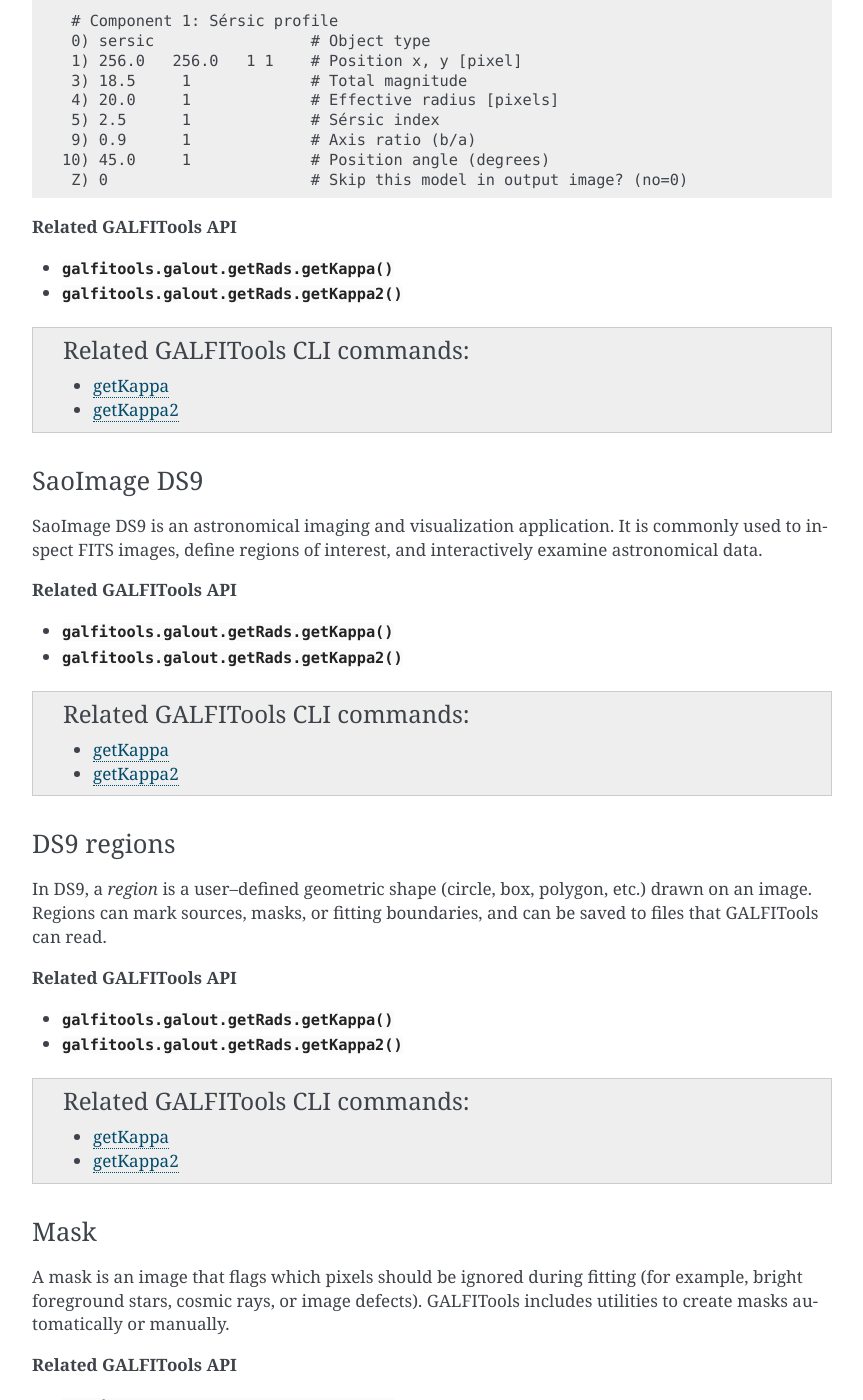
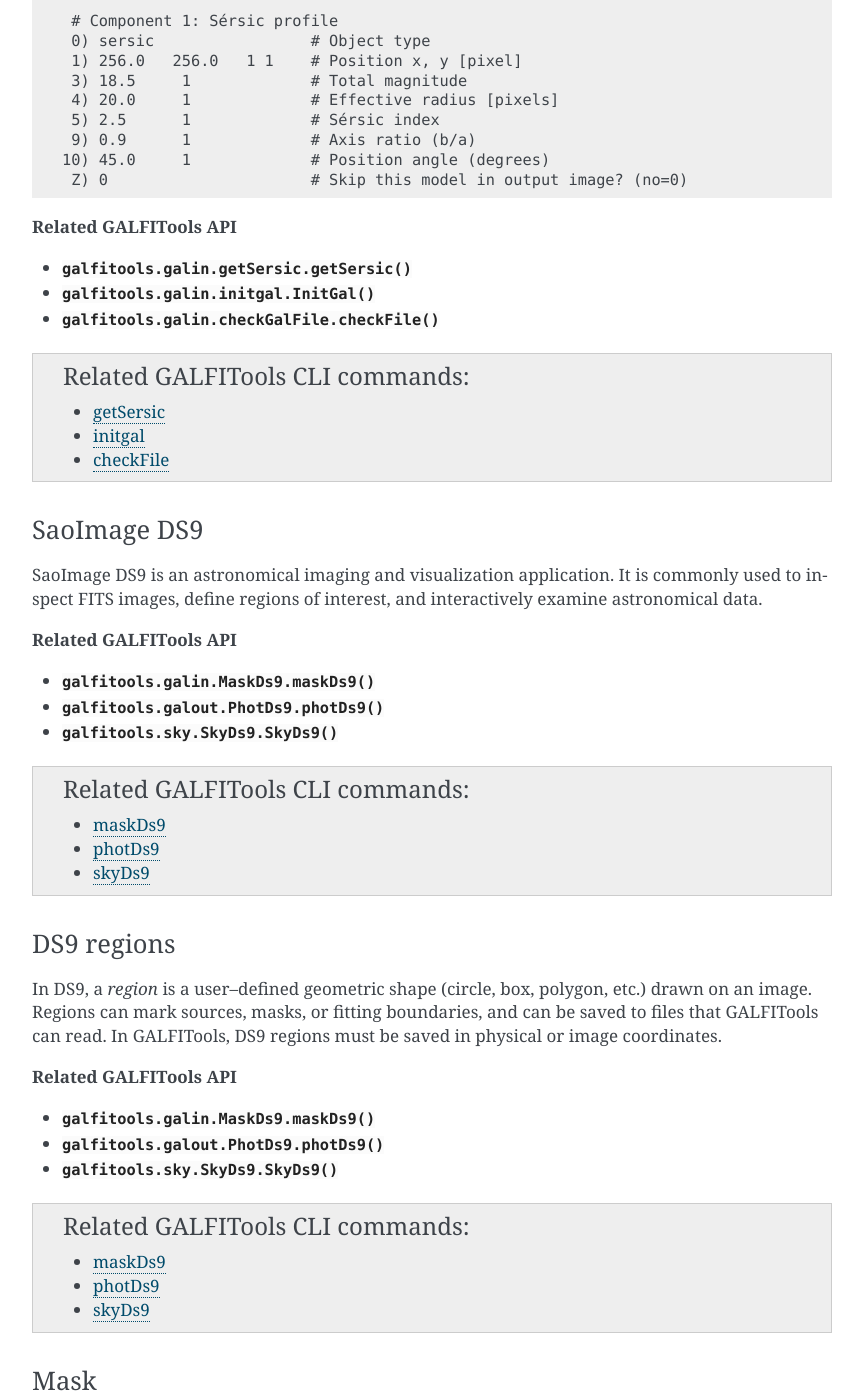
Before and after one commit to canorve/GALFITools, a Sphinx documentation site: the page built from docs/concepts.rst, in a window 1280 px wide and 1400 px high, scrolled down 1619 px. Shown: the whole window, without its empty margins (338-1201 px from the left). Built offline with Sphinx 7.4.7, drawn with Linux system fonts in a browser that asks for light colours; some of the changed text lies outside the part shown.

Commit message:
docs updated

```diff
--- a/docs/concepts.rst
+++ b/docs/concepts.rst
@@ -25,15 +25,15 @@
 
 **Related GALFITools API**
 
-- :py:func:`galfitools.galout.getRads.getKappa`
-- :py:func:`galfitools.galout.getRads.getKappa2`
+- :py:func:`galfitools.galin.MakePSF.makePSF`
+- :py:func:`galfitools.mge.mge2galfit.mge2gal`
 
 
 .. admonition:: Related GALFITools CLI commands
    :class: seealso
 
-   - :ref:`getKappa <routine-getKappa>`
-   - :ref:`getKappa2 <routine-getKappa2>`
+   - :ref:`makePSF <routine-makePSF>`
+   - :ref:`mge2galfit <routine-mge2galfit>`
 
 
 
@@ -52,15 +52,15 @@
 
 **Related GALFITools API**
 
-- :py:func:`galfitools.galout.getRads.getKappa`
-- :py:func:`galfitools.galout.getRads.getKappa2`
+- :py:func:`galfitools.galin.getSersic.getSersic`
+- :py:func:`galfitools.galin.initgal.InitGal`
 
 
 .. admonition:: Related GALFITools CLI commands
    :class: seealso
 
-   - :ref:`getKappa <routine-getKappa>`
-   - :ref:`getKappa2 <routine-getKappa2>`
+   - :ref:`getSersic <routine-getSersic>`
+   - :ref:`initgal <routine-initGal>`
 
 
 Example of a GALFIT file
@@ -100,18 +100,21 @@
   10) 45.0     1             # Position angle (degrees)
    Z) 0                      # Skip this model in output image? (no=0)
 
+
+
 **Related GALFITools API**
 
-- :py:func:`galfitools.galout.getRads.getKappa`
-- :py:func:`galfitools.galout.getRads.getKappa2`
+- :py:func:`galfitools.galin.getSersic.getSersic`
+- :py:func:`galfitools.galin.initgal.InitGal`
+- :py:func:`galfitools.galin.checkGalFile.checkFile`
 
 
 .. admonition:: Related GALFITools CLI commands
    :class: seealso
 
-   - :ref:`getKappa <routine-getKappa>`
-   - :ref:`getKappa2 <routine-getKappa2>`
-
+   - :ref:`getSersic <routine-getSersic>`
+   - :ref:`initgal <routine-initGal>`
+   - :ref:`checkFile <routine-checkFile>`
 
 .. _concept-ds9:
 
@@ -123,15 +126,18 @@
 
 **Related GALFITools API**
 
-- :py:func:`galfitools.galout.getRads.getKappa`
-- :py:func:`galfitools.galout.getRads.getKappa2`
-
+- :py:func:`galfitools.galin.MaskDs9.maskDs9`
+- :py:func:`galfitools.galout.PhotDs9.photDs9`
+- :py:func:`galfitools.sky.SkyDs9.SkyDs9`
 
 .. admonition:: Related GALFITools CLI commands
    :class: seealso
 
-   - :ref:`getKappa <routine-getKappa>`
-   - :ref:`getKappa2 <routine-getKappa2>`
+   - :ref:`maskDs9 <routine-maskDs9>`
+   - :ref:`photDs9 <routine-photDs9>`
+   - :ref:`skyDs9 <routine-skyDs9>`
+
+
 
 .. _concept-ds9-regions:
 
@@ -140,19 +146,24 @@
 In DS9, a *region* is a user–defined geometric shape (circle, box,
 polygon, etc.) drawn on an image. Regions can mark sources, masks,
 or fitting boundaries, and can be saved to files that GALFITools
-can read.
+can read. In GALFITools, DS9 regions must be saved in physical or image
+coordinates.
+
 
 **Related GALFITools API**
 
-- :py:func:`galfitools.galout.getRads.getKappa`
-- :py:func:`galfitools.galout.getRads.getKappa2`
-
+- :py:func:`galfitools.galin.MaskDs9.maskDs9`
+- :py:func:`galfitools.galout.PhotDs9.photDs9`
+- :py:func:`galfitools.sky.SkyDs9.SkyDs9`
 
 .. admonition:: Related GALFITools CLI commands
    :class: seealso
 
-   - :ref:`getKappa <routine-getKappa>`
-   - :ref:`getKappa2 <routine-getKappa2>`
+   - :ref:`maskDs9 <routine-maskDs9>`
+   - :ref:`photDs9 <routine-photDs9>`
+   - :ref:`skyDs9 <routine-skyDs9>`
+
+
 
 
 .. _concept-mask:
@@ -166,15 +177,18 @@
 
 **Related GALFITools API**
 
-- :py:func:`galfitools.galout.getRads.getKappa`
-- :py:func:`galfitools.galout.getRads.getKappa2`
+- :py:func:`galfitools.galin.MaskDs9.maskDs9`
+- :py:func:`galfitools.galin.MaskSky.skyRem`
+- :py:func:`galfitools.galin.MakeMask.makeMask`
+
 
 
 .. admonition:: Related GALFITools CLI commands
    :class: seealso
 
-   - :ref:`getKappa <routine-getKappa>`
-   - :ref:`getKappa2 <routine-getKappa2>`
+   - :ref:`maskDs9 <routine-maskDs9>`
+   - :ref:`maskSky <routine-maskSky>`
+   - :ref:`gtmakeMask <routine-gtmakeMask>`
 
 
 .. _concept-initial-params:
@@ -186,17 +200,20 @@
 Providing reasonable initial values helps GALFIT converge to the correct
 solution.
 
+
 **Related GALFITools API**
 
-- :py:func:`galfitools.galout.getRads.getKappa`
-- :py:func:`galfitools.galout.getRads.getKappa2`
+- :py:func:`galfitools.galin.getSersic.getSersic`
+- :py:func:`galfitools.galin.initgal.InitGal`
+- :py:func:`galfitools.galin.checkGalFile.checkFile`
 
 
 .. admonition:: Related GALFITools CLI commands
    :class: seealso
 
-   - :ref:`getKappa <routine-getKappa>`
-   - :ref:`getKappa2 <routine-getKappa2>`
+   - :ref:`getSersic <routine-getSersic>`
+   - :ref:`initgal <routine-initGal>`
+   - :ref:`checkFile <routine-checkFile>`
 
 
 
@@ -211,18 +228,19 @@
 contributes to the total brightness distribution, and the complete
 model can include one or many components.
 
-
 **Related GALFITools API**
 
-- :py:func:`galfitools.galout.getRads.getKappa`
-- :py:func:`galfitools.galout.getRads.getKappa2`
+- :py:func:`galfitools.galin.getSersic.getSersic`
+- :py:func:`galfitools.galin.initgal.InitGal`
+- :py:func:`galfitools.galin.checkGalFile.checkFile`
 
 
 .. admonition:: Related GALFITools CLI commands
    :class: seealso
 
-   - :ref:`getKappa <routine-getKappa>`
-   - :ref:`getKappa2 <routine-getKappa2>`
+   - :ref:`getSersic <routine-getSersic>`
+   - :ref:`initgal <routine-initGal>`
+   - :ref:`checkFile <routine-checkFile>`
 
 
 
@@ -239,16 +257,17 @@
 
 **Related GALFITools API**
 
-- :py:func:`galfitools.galout.getRads.getKappa`
-- :py:func:`galfitools.galout.getRads.getKappa2`
+- :py:func:`galfitools.galin.getSersic.getSersic`
+- :py:func:`galfitools.galin.initgal.InitGal`
+- :py:func:`galfitools.galin.checkGalFile.checkFile`
 
 
 .. admonition:: Related GALFITools CLI commands
    :class: seealso
 
-   - :ref:`getKappa <routine-getKappa>`
-   - :ref:`getKappa2 <routine-getKappa2>`
-
+   - :ref:`getSersic <routine-getSersic>`
+   - :ref:`initgal <routine-initGal>`
+   - :ref:`checkFile <routine-checkFile>`
 
 
 
@@ -263,15 +282,13 @@
 
 **Related GALFITools API**
 
-- :py:func:`galfitools.galout.getRads.getKappa`
-- :py:func:`galfitools.galout.getRads.getKappa2`
+- :py:func:`galfitools.mge.SbProf.sbProf`
 
 
 .. admonition:: Related GALFITools CLI commands
    :class: seealso
 
-   - :ref:`getKappa <routine-getKappa>`
-   - :ref:`getKappa2 <routine-getKappa2>`
+   - :ref:`SbProf <routine-SbProf>`
 
 
 --------------------
@@ -288,15 +305,15 @@
 
 **Related GALFITools API**
 
-- :py:func:`galfitools.galout.getRads.getKappa`
-- :py:func:`galfitools.galout.getRads.getKappa2`
+- :py:func:`galfitools.galin.getStar.getStar`
+- :py:func:`galfitools.galin.MakePSF.makePSF`
 
 
 .. admonition:: Related GALFITools CLI commands
    :class: seealso
 
-   - :ref:`getKappa <routine-getKappa>`
-   - :ref:`getKappa2 <routine-getKappa2>`
+   - :ref:`getStar <routine-getStar>`
+   - :ref:`makePSF <routine-makePSF>`
 
 
 .. _concept-psf:
@@ -308,17 +325,18 @@
 blurring of the image due to the instrument and atmosphere (for
 ground–based observations). GALFIT requires a PSF to deconvolve models.
 
+
 **Related GALFITools API**
 
-- :py:func:`galfitools.galout.getRads.getKappa`
-- :py:func:`galfitools.galout.getRads.getKappa2`
+- :py:func:`galfitools.galin.getStar.getStar`
+- :py:func:`galfitools.galin.MakePSF.makePSF`
 
 
 .. admonition:: Related GALFITools CLI commands
    :class: seealso
 
-   - :ref:`getKappa <routine-getKappa>`
-   - :ref:`getKappa2 <routine-getKappa2>`
+   - :ref:`getStar <routine-getStar>`
+   - :ref:`makePSF <routine-makePSF>`
 
 
 
@@ -334,16 +352,17 @@
 
 **Related GALFITools API**
 
-- :py:func:`galfitools.galout.getRads.getKappa`
-- :py:func:`galfitools.galout.getRads.getKappa2`
+- :py:func:`galfitools.galin.getStar.getStar`
+- :py:func:`galfitools.galin.MakePSF.makePSF`
+- :py:func:`galfitools.galout.getRads.getFWHM`
 
 
 .. admonition:: Related GALFITools CLI commands
    :class: seealso
 
-   - :ref:`getKappa <routine-getKappa>`
-   - :ref:`getKappa2 <routine-getKappa2>`
-
+   - :ref:`getStar <routine-getStar>`
+   - :ref:`makePSF <routine-makePSF>`
+   - :ref:`getFWHM <routine-getFWHM>`
 
 
 .. _concept-surface-brightness:
@@ -356,15 +375,15 @@
 
 **Related GALFITools API**
 
-- :py:func:`galfitools.galout.getRads.getKappa`
-- :py:func:`galfitools.galout.getRads.getKappa2`
+- :py:func:`galfitools.galout.getRads.getReComp`
+- :py:func:`galfitools.galout.getMeRad.getMeRad`
 
 
 .. admonition:: Related GALFITools CLI commands
    :class: seealso
 
-   - :ref:`getKappa <routine-getKappa>`
-   - :ref:`getKappa2 <routine-getKappa2>`
+   - :ref:`getReComp <routine-getReComp>`
+   - :ref:`getMeRad <routine-getMeRad>`
 
 
 
@@ -376,18 +395,17 @@
 objects. It can be performed with apertures, PSF fitting, or model
 fitting methods such as GALFIT.
 
-
 **Related GALFITools API**
 
-- :py:func:`galfitools.galout.getRads.getKappa`
-- :py:func:`galfitools.galout.getRads.getKappa2`
-
+- :py:func:`galfitools.galout.PhotDs9.photDs9`
 
 .. admonition:: Related GALFITools CLI commands
    :class: seealso
 
-   - :ref:`getKappa <routine-getKappa>`
-   - :ref:`getKappa2 <routine-getKappa2>`
+   - :ref:`photDs9 <routine-photDs9>`
+
+
+
 
 
 .. _concept-simulated-galaxy:
@@ -401,35 +419,41 @@
 
 **Related GALFITools API**
 
-- :py:func:`galfitools.galout.getRads.getKappa`
-- :py:func:`galfitools.galout.getRads.getKappa2`
+- :py:func:`galfitools.sim.MakeSim.makeSim`
 
 
 .. admonition:: Related GALFITools CLI commands
    :class: seealso
 
-   - :ref:`getKappa <routine-getKappa>`
-   - :ref:`getKappa2 <routine-getKappa2>`
+   - :ref:`makeSim <routine-makeSim>`
+
+
+
 
 .. _concept-sky:
 
+
+
 Sky background
---------------
+----------------
 The sky background is the level of light in an image not associated with
 the target object. Accurate background estimation is important because
 it strongly affects measured magnitudes and profiles.
 
 **Related GALFITools API**
 
-- :py:func:`galfitools.galout.getRads.getKappa`
-- :py:func:`galfitools.galout.getRads.getKappa2`
+- :py:func:`galfitools.sky.SkyDs9.SkyDs9`
+- :py:func:`galfitools.sky.GalfitSky.galfitsky`
+- :py:func:`galfitools.sky.SkyRing.SkyRing`
+
 
 
 .. admonition:: Related GALFITools CLI commands
    :class: seealso
 
-   - :ref:`getKappa <routine-getKappa>`
-   - :ref:`getKappa2 <routine-getKappa2>`
+   - :ref:`skyDs9 <routine-skyDs9>`
+   - :ref:`galSky <routine-galSky>`
+   - :ref:`skyRing <routine-skyRing>`
 
 
 .. _concept-magnitude:
@@ -444,15 +468,22 @@
 
 **Related GALFITools API**
 
-- :py:func:`galfitools.galout.getRads.getKappa`
-- :py:func:`galfitools.galout.getRads.getKappa2`
-
+- :py:func:`galfitools.galout.getRads.getReComp`
+- :py:func:`galfitools.galout.PhotDs9.photDs9`
+- :py:func:`galfitools.galout.getMeRad.getMeRad`
+- :py:func:`galfitools.galout.getN.getN`
+- :py:func:`galfitools.galout.get.getCOW`
 
 .. admonition:: Related GALFITools CLI commands
    :class: seealso
 
-   - :ref:`getKappa <routine-getKappa>`
-   - :ref:`getKappa2 <routine-getKappa2>`
+   - :ref:`getReComp <routine-getReComp>`
+   - :ref:`photDs9 <routine-photDs9>`
+   - :ref:`getMeRad <routine-getMeRad>`
+   - :ref:`getN <routine-getN>`
+   - :ref:`getBT <routine-getBT>`
+   - :ref:`getCOW <routine-getCOW>`
+
 
 
 .. _concept-convolution:
@@ -467,15 +498,15 @@
 
 **Related GALFITools API**
 
-- :py:func:`galfitools.galout.getRads.getKappa`
-- :py:func:`galfitools.galout.getRads.getKappa2`
+- :py:func:`galfitools.galin.getStar.getStar`
+- :py:func:`galfitools.galin.MakePSF.makePSF`
 
 
 .. admonition:: Related GALFITools CLI commands
    :class: seealso
 
-   - :ref:`getKappa <routine-getKappa>`
-   - :ref:`getKappa2 <routine-getKappa2>`
+   - :ref:`getStar <routine-getStar>`
+   - :ref:`makePSF <routine-makePSF>`
 
 
 .. _concept-sigma-image:
@@ -486,18 +517,6 @@
 the estimated standard deviation (uncertainty) of the corresponding
 pixel in the science image. GALFIT can use a sigma image to weight the
 fit, giving less importance to noisy pixels.
-
-**Related GALFITools API**
-
-- :py:func:`galfitools.galout.getRads.getKappa`
-- :py:func:`galfitools.galout.getRads.getKappa2`
-
-
-.. admonition:: Related GALFITools CLI commands
-   :class: seealso
-
-   - :ref:`getKappa <routine-getKappa>`
-   - :ref:`getKappa2 <routine-getKappa2>`
 
 
 
@@ -511,18 +530,6 @@
 point ensures that fitted magnitudes can be compared with standard
 photometric systems.
 
-**Related GALFITools API**
-
-- :py:func:`galfitools.galout.getRads.getKappa`
-- :py:func:`galfitools.galout.getRads.getKappa2`
-
-
-.. admonition:: Related GALFITools CLI commands
-   :class: seealso
-
-   - :ref:`getKappa <routine-getKappa>`
-   - :ref:`getKappa2 <routine-getKappa2>`
-
 
 
 .. _concept-plate-scale:
@@ -535,15 +542,15 @@
 
 **Related GALFITools API**
 
-- :py:func:`galfitools.galout.getRads.getKappa`
-- :py:func:`galfitools.galout.getRads.getKappa2`
+- :py:func:`galfitools.galout.getRads.getReComp`
+- :py:func:`galfitools.galout.getMeRad.getMeRad`
 
 
 .. admonition:: Related GALFITools CLI commands
    :class: seealso
 
-   - :ref:`getKappa <routine-getKappa>`
-   - :ref:`getKappa2 <routine-getKappa2>`
+   - :ref:`getReComp <routine-getReComp>`
+   - :ref:`getMeRad <routine-getMeRad>`
 
 
 
@@ -556,18 +563,6 @@
 shape of a galaxy component. Values near 1 correspond to nearly circular
 objects, while smaller values indicate more elongated shapes.
 
-
-**Related GALFITools API**
-
-- :py:func:`galfitools.galout.getRads.getKappa`
-- :py:func:`galfitools.galout.getRads.getKappa2`
-
-
-.. admonition:: Related GALFITools CLI commands
-   :class: seealso
-
-   - :ref:`getKappa <routine-getKappa>`
-   - :ref:`getKappa2 <routine-getKappa2>`
 
 
 
@@ -587,15 +582,17 @@
 
 **Related GALFITools API**
 
-- :py:func:`galfitools.galout.getRads.getKappa`
-- :py:func:`galfitools.galout.getRads.getKappa2`
+- :py:func:`galfitools.galin.getSersic.getSersic`
+- :py:func:`galfitools.galin.initgal.InitGal`
+- :py:func:`galfitools.galin.checkGalFile.checkFile`
 
 
 .. admonition:: Related GALFITools CLI commands
    :class: seealso
 
-   - :ref:`getKappa <routine-getKappa>`
-   - :ref:`getKappa2 <routine-getKappa2>`
+   - :ref:`getSersic <routine-getSersic>`
+   - :ref:`initgal <routine-initGal>`
+   - :ref:`checkFile <routine-checkFile>`
 
 
 
@@ -611,15 +608,18 @@
 
 **Related GALFITools API**
 
-- :py:func:`galfitools.galout.getRads.getKappa`
-- :py:func:`galfitools.galout.getRads.getKappa2`
+- :py:func:`galfitools.galin.getSersic.getSersic`
+- :py:func:`galfitools.galin.initgal.InitGal`
+- :py:func:`galfitools.galin.checkGalFile.checkFile`
 
 
 .. admonition:: Related GALFITools CLI commands
    :class: seealso
 
-   - :ref:`getKappa <routine-getKappa>`
-   - :ref:`getKappa2 <routine-getKappa2>`
+   - :ref:`getSersic <routine-getSersic>`
+   - :ref:`initgal <routine-initGal>`
+   - :ref:`checkFile <routine-checkFile>`
+
 
 
 .. _concept-bar:
@@ -631,17 +631,23 @@
 a disk galaxy. Bars redistribute angular momentum and can drive gas
 inflows toward the galaxy center.
 
+
 **Related GALFITools API**
 
-- :py:func:`galfitools.galout.getRads.getKappa`
-- :py:func:`galfitools.galout.getRads.getKappa2`
+- :py:func:`galfitools.galin.getSersic.getSersic`
+- :py:func:`galfitools.galin.initgal.InitGal`
+- :py:func:`galfitools.galin.checkGalFile.checkFile`
+- :py:func:`galfitools.galout.getBarSize.getBarSize`
 
 
 .. admonition:: Related GALFITools CLI commands
    :class: seealso
 
-   - :ref:`getKappa <routine-getKappa>`
-   - :ref:`getKappa2 <routine-getKappa2>`
+   - :ref:`getSersic <routine-getSersic>`
+   - :ref:`initgal <routine-initGal>`
+   - :ref:`checkFile <routine-checkFile>`
+   - :ref:`getBarSize <routine-getBarSize>`
+
 
 
 .. _concept-bt:
@@ -656,15 +662,14 @@
 
 **Related GALFITools API**
 
-- :py:func:`galfitools.galout.getRads.getKappa`
-- :py:func:`galfitools.galout.getRads.getKappa2`
+- :py:func:`galfitools.galout.getBT.getBT`
 
 
 .. admonition:: Related GALFITools CLI commands
    :class: seealso
 
-   - :ref:`getKappa <routine-getKappa>`
-   - :ref:`getKappa2 <routine-getKappa2>`
+   - :ref:`getBT <routine-getBT>`
+
 
 .. _concept-effective-radius:
 
@@ -675,17 +680,20 @@
 half of the total light of a galaxy or model component. It is a standard
 measure of galaxy size.
 
+
 **Related GALFITools API**
 
-- :py:func:`galfitools.galout.getRads.getKappa`
-- :py:func:`galfitools.galout.getRads.getKappa2`
+- :py:func:`galfitools.galout.getRads.getReComp`
+- :py:func:`galfitools.galout.getMeRad.getMeRad`
 
 
 .. admonition:: Related GALFITools CLI commands
    :class: seealso
 
-   - :ref:`getKappa <routine-getKappa>`
-   - :ref:`getKappa2 <routine-getKappa2>`
+   - :ref:`getReComp <routine-getReComp>`
+   - :ref:`getMeRad <routine-getMeRad>`
+
+
 
 
 ------------------------------
@@ -696,6 +704,7 @@
 
 Sérsic profile and index
 ------------------------
+
 A Sérsic profile is a mathematical function that describes how the
 brightness of a galaxy varies with radius. The **Sérsic index** (*n*)
 controls the shape of the profile: low *n* values represent disk–like,
@@ -704,15 +713,17 @@
 
 **Related GALFITools API**
 
-- :py:func:`galfitools.galout.getRads.getKappa`
-- :py:func:`galfitools.galout.getRads.getKappa2`
+- :py:func:`galfitools.galin.getSersic.getSersic`
+- :py:func:`galfitools.galin.initgal.InitGal`
 
 
 .. admonition:: Related GALFITools CLI commands
    :class: seealso
 
-   - :ref:`getKappa <routine-getKappa>`
-   - :ref:`getKappa2 <routine-getKappa2>`
+   - :ref:`getSersic <routine-getSersic>`
+   - :ref:`initgal <routine-initGal>`
+
+
 
 
 .. _concept-mge:
@@ -727,15 +738,18 @@
 
 **Related GALFITools API**
 
-- :py:func:`galfitools.galout.getRads.getKappa`
-- :py:func:`galfitools.galout.getRads.getKappa2`
+- :py:func:`galfitools.galin.MakePSF.makePSF`
+- :py:func:`galfitools.mge.mge2galfit.mge2gal`
 
 
 .. admonition:: Related GALFITools CLI commands
    :class: seealso
 
-   - :ref:`getKappa <routine-getKappa>`
-   - :ref:`getKappa2 <routine-getKappa2>`
+   - :ref:`makePSF <routine-makePSF>`
+   - :ref:`mge2galfit <routine-mge2galfit>`
+
+
+
 
 .. _concept-nuker:
 
@@ -751,15 +765,15 @@
 
 **Related GALFITools API**
 
-- :py:func:`galfitools.galout.getRads.getKappa`
-- :py:func:`galfitools.galout.getRads.getKappa2`
+- :py:func:`galfitools.galout.getRads.getBreak`
+- :py:func:`galfitools.galout.getRads.getBreak2`
 
 
 .. admonition:: Related GALFITools CLI commands
    :class: seealso
 
-   - :ref:`getKappa <routine-getKappa>`
-   - :ref:`getKappa2 <routine-getKappa2>`
+   - :ref:`getBreak <routine-getBreak>`
+   - :ref:`getBreak2 <routine-getBreak2>`
 
 
 
@@ -771,17 +785,19 @@
 of the surface brightness profile changes from the inner power–law to
 the outer power–law regime.
 
+
 **Related GALFITools API**
 
-- :py:func:`galfitools.galout.getRads.getKappa`
-- :py:func:`galfitools.galout.getRads.getKappa2`
+- :py:func:`galfitools.galout.getRads.getBreak`
+- :py:func:`galfitools.galout.getRads.getBreak2`
 
 
 .. admonition:: Related GALFITools CLI commands
    :class: seealso
 
-   - :ref:`getKappa <routine-getKappa>`
-   - :ref:`getKappa2 <routine-getKappa2>`
+   - :ref:`getBreak <routine-getBreak>`
+   - :ref:`getBreak2 <routine-getBreak2>`
+
 
 
 .. _concept-gamma-radius:
@@ -794,15 +810,13 @@
 
 **Related GALFITools API**
 
-- :py:func:`galfitools.galout.getRads.getKappa`
-- :py:func:`galfitools.galout.getRads.getKappa2`
+- :py:func:`galfitools.galout.getRads.getSlope`
 
 
 .. admonition:: Related GALFITools CLI commands
    :class: seealso
 
-   - :ref:`getKappa <routine-getKappa>`
-   - :ref:`getKappa2 <routine-getKappa2>`
+   - :ref:`getSlope <routine-getSlope>`
 
 
 .. _concept-slope:
@@ -813,17 +827,18 @@
 respect to its variable. In logarithmic surface brightness profiles,
 slopes describe how steeply brightness declines with radius.
 
+
 **Related GALFITools API**
 
-- :py:func:`galfitools.galout.getRads.getKappa`
-- :py:func:`galfitools.galout.getRads.getKappa2`
+- :py:func:`galfitools.galout.getRads.getSlope`
 
 
 .. admonition:: Related GALFITools CLI commands
    :class: seealso
 
-   - :ref:`getKappa <routine-getKappa>`
-   - :ref:`getKappa2 <routine-getKappa2>`
+   - :ref:`getSlope <routine-getSlope>`
+
+
 
 
 .. _concept-kappa:
```
Also changed, not shown: docs/usage.rst (+1 -13 lines).
